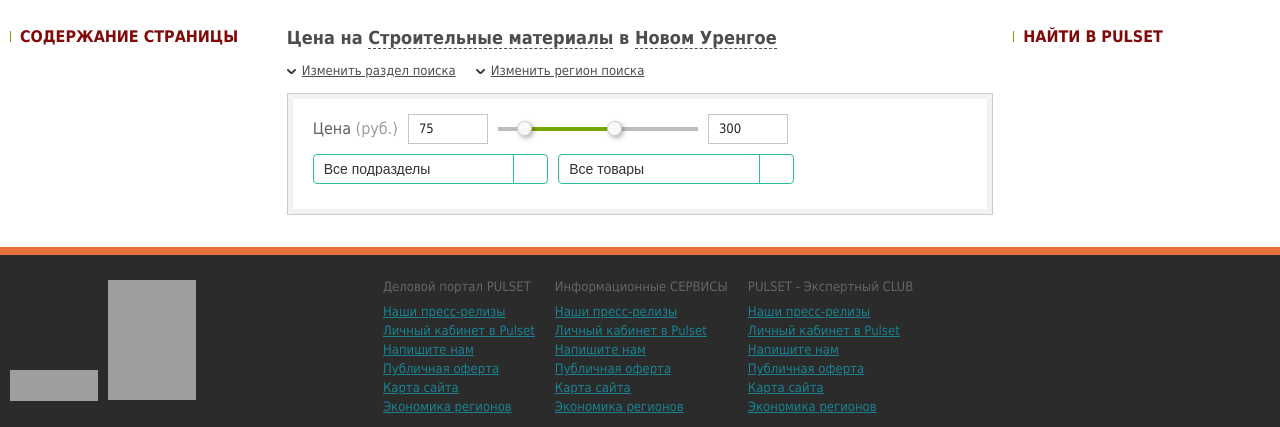
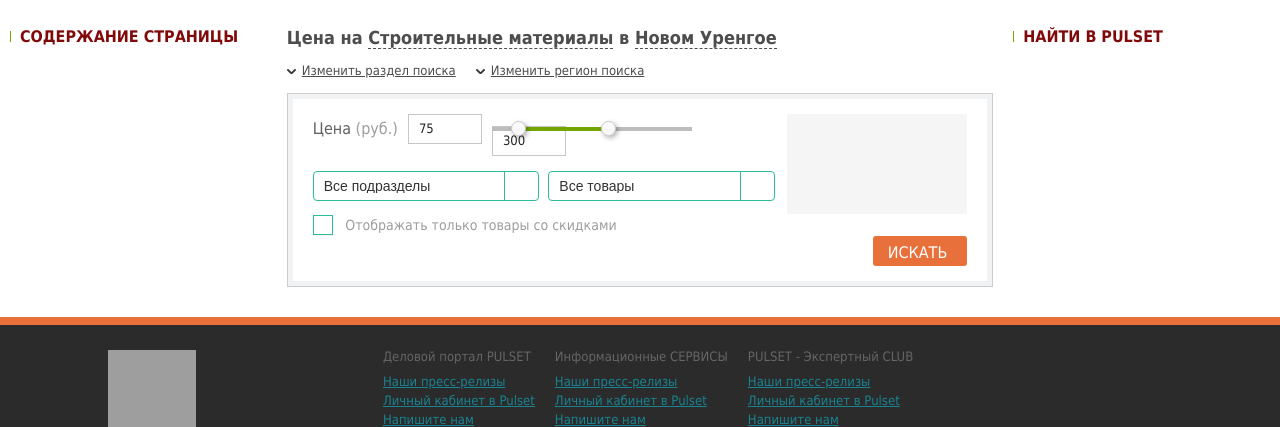
Before and after one commit to fatuk/pulset, a website: page index.html in a window 1280 px wide. Shown: the part 273-700 px from the top of the page. Drawn offline with Linux system fonts and the light colour scheme; grey boxes are pictures that could not be loaded.

Commit message:
Add search filter

```diff
--- a/index.html
+++ b/index.html
@@ -666,8 +666,17 @@
                                                 </select>
                                             </div>
                                         </div>
-                                        <div class="form__row"></div>
+                                        <!-- Form row -->
+                                        <div class="form__row">
+                                            <input type="checkbox" name="" id="sales" class="checkbox js-checkbox">
+                                            <label for="sales" class="label label_middle">
+                                                Отображать только товары со скидками
+                                            </label>
+                                        </div>
                                     </div>
+                                    <div class="search-filter__container search-filter__container_small"></div>
+                                    <!-- Button -->
+                                    <input type="submit" value="Искать" class="btn btn_red btn_right">
                                 </form>
                             </div>
                         </div>
--- a/js/main.js
+++ b/js/main.js
@@ -25,7 +25,7 @@ $(function() {
 
 
     // Form styler
-    $('.js-radio, .js-select').styler();
+    $('.js-radio, .js-checkbox, .js-select').styler();
 
     $('.js-searchInput, .js-searchDropdown').on('focus click', function(event) {
         event.stopPropagation();
--- a/less/btn.less
+++ b/less/btn.less
@@ -20,6 +20,21 @@
             background: darken(#2CBC9B, 20%) !important;
         }
     }
+    &_red {
+        background: #e8713b;
+        color: #fff;
+        text-transform: uppercase;
+        &:hover {
+            background: lighten(#e8713b, 10%) !important;
+        }
+        &:active {
+            background: darken(#e8713b, 10%) !important;
+        }
+    }
+    &_right {
+        float: right;
+        clear: both;
+    }
     &:hover {
         background: darken(#fff, 10%);
     }
--- /dev/null
+++ b/less/checkbox.less
@@ -0,0 +1,15 @@
+.checkbox {
+    width: 20px;
+    height: 20px;
+    .border-radius(0);
+    background: #fff;
+    border-color: #2cbc9b;
+    margin-right: 8px;
+}
+
+.jq-checkbox__div {
+    background: #2cbc9b !important;
+    margin-top: 5px !important;
+    margin-left: 5px !important;
+    .box-shadow(none) !important;
+}
--- a/less/form.less
+++ b/less/form.less
@@ -1,6 +1,7 @@
 .form {
+    .clearfix();
     &__row {
-        margin-bottom: 10px;
+        margin-bottom: 15px;
         .clearfix();
         &:last-child {
             margin-bottom: 0;
@@ -13,7 +14,7 @@
                 margin-top: 7px;
             }
             .input {
-                width: 80px;
+                width: 74px;
                 margin-right: 10px;
                 float: left;
             }
--- a/less/label.less
+++ b/less/label.less
@@ -6,6 +6,10 @@
         font-size: 16px;
         color: #626262;
     }
+    &_middle {
+        font-size: 14px;
+        color: #9d9d9d;
+    }
     &__grey {
         color: #9d9d9d;
     }
--- a/less/main.less
+++ b/less/main.less
@@ -28,5 +28,6 @@
 @import 'search-filter';
 @import 'search';
 @import 'slider';
+@import 'checkbox';
 
 @import 'media';
--- a/less/search-filter.less
+++ b/less/search-filter.less
@@ -5,6 +5,15 @@
         padding: 15px 20px;
     }
     &__container {
-        width: 75%;
+        width: 72%;
+        float: left;
+        &_small {
+            float: right;
+            width: 180px;
+            height: 100px;
+            background: #ccc;
+            .opacity(.2);
+            margin-bottom: 10px;
+        }
     }
 }
--- a/less/subheader.less
+++ b/less/subheader.less
@@ -20,6 +20,7 @@
         width: 100%;
     }
     &__yandex-direct {
+        .opacity(.2);
         width: 48%;
         height: 142px;
         float: left;
```
Also changed, not shown: css/main.css, 1 other file.
